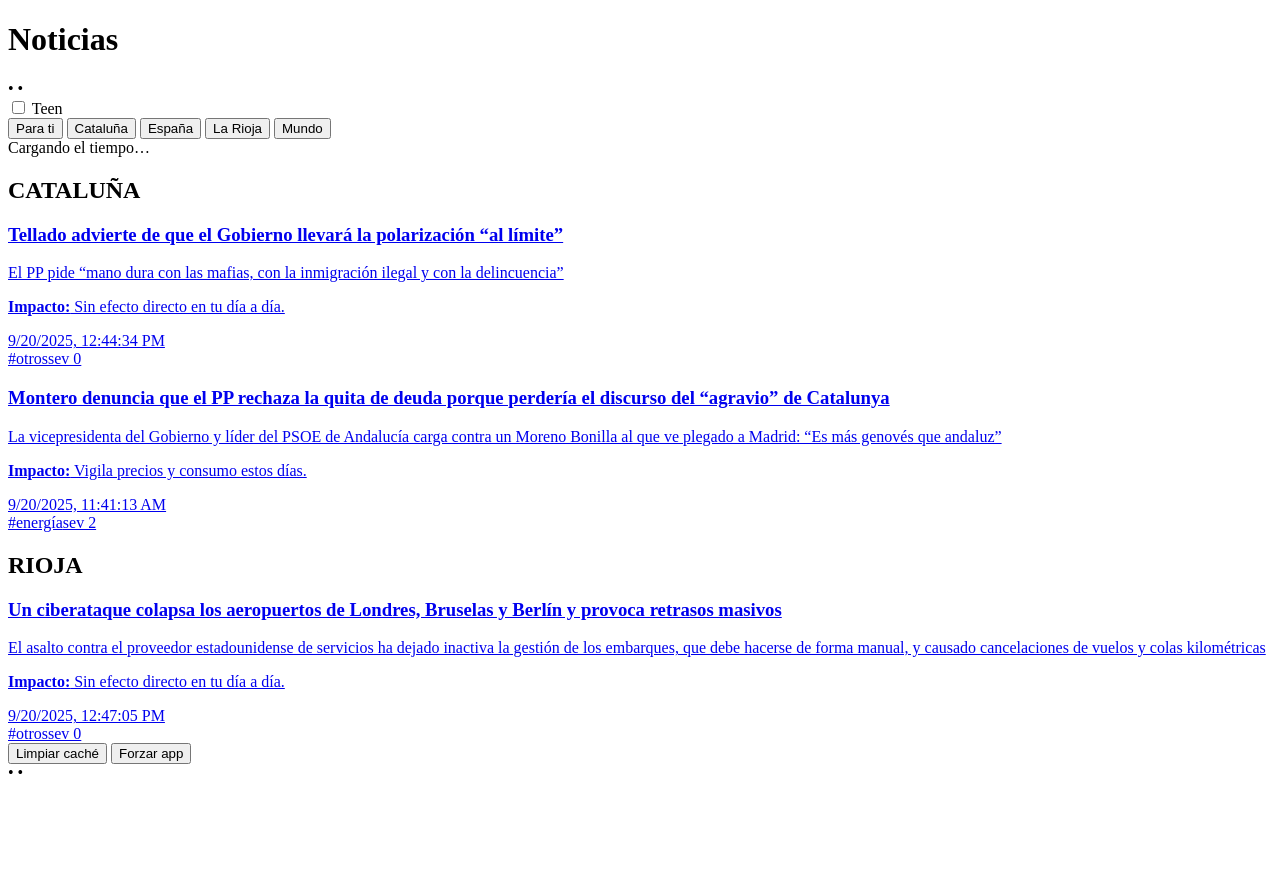
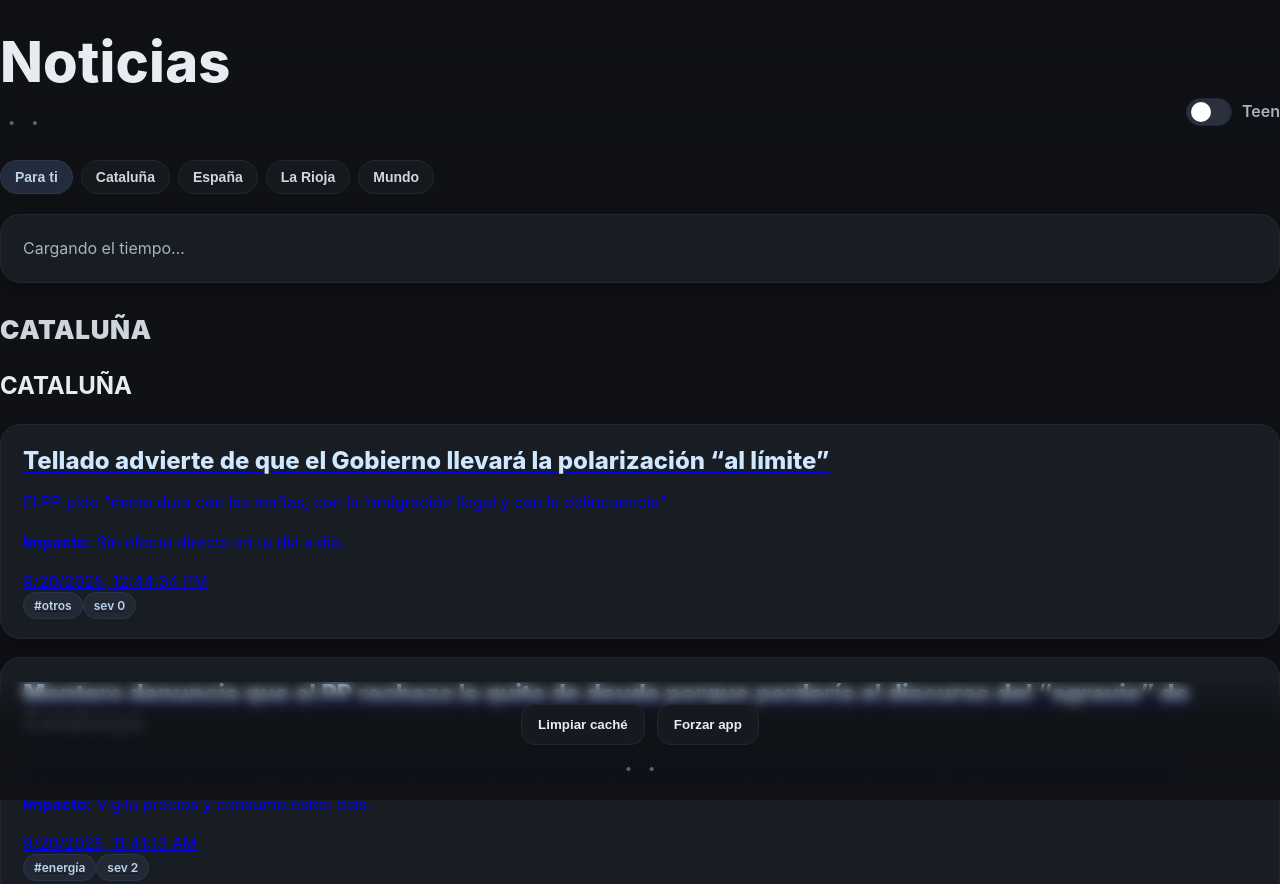
Before and after one commit to davidvazquez74/news, a plain HTML site: page index.html in a window 1280 px wide. Shown: the top 884 px of the page. Before the commit the page ends 800 px from the top, so only its background shows below. Drawn offline with Linux system fonts and the light colour scheme.

Commit message:
Update styles.css

```diff
--- a/styles.css
+++ b/styles.css
@@ -1,149 +1,204 @@
-// NotiBuddy - front minimal compatible
-const $ = s => document.querySelector(s);
-const appEl = $("#app");
-const nowFmt = () => new Date().toISOString();
-
-// Footer/build info
-function setBuildInfo(meta){
-  const appV = `App vTeen2.3`;
-  const dataV = meta?.version ? `Datos ${meta.version}` : "Datos –";
-  $("#app-version").textContent = appV;
-  $("#app-version-bottom").textContent = appV;
-  $("#data-version").textContent = dataV;
-  $("#data-version-bottom").textContent = dataV;
-  const t = new Date().toISOString();
-  $("#now").textContent = t;
-  $("#now-bottom").textContent = t;
+/* ====== Base / Theme ====== */
+:root{
+  --bg: #0f1115;
+  --bg-elev: #161a20;
+  --card: #181d23;
+  --text: #e7ecf2;
+  --muted: #a9b2bd;
+  --muted-2: #8b96a3;
+  --primary: #7cc3ff; /* azul titular */
+  --stroke: #222833;
+  --shadow: 0 8px 24px rgba(0,0,0,.35);
+  --radius-xl: 20px;
+  --radius-lg: 16px;
+  --radius-md: 12px;
+  --space-1: 6px;
+  --space-2: 10px;
+  --space-3: 14px;
+  --space-4: 18px;
+  --space-5: 22px;
+  --space-6: 28px;
+  --space-7: 34px;
+  --maxw: 980px;
 }
 
-// Fetch JSON helper (always bypass HTTP cache)
-async function getJSON(url){
-  const u = new URL(url, location.href);
-  u.searchParams.set("_", Date.now().toString());
-  const res = await fetch(u.toString(), { cache: "no-store" });
-  if(!res.ok) throw new Error("HTTP "+res.status);
-  return res.json();
+*{box-sizing:border-box}
+html,body{height:100%}
+body{
+  margin:0;
+  padding: env(safe-area-inset-top) env(safe-area-inset-right) calc(env(safe-area-inset-bottom) + 12px) env(safe-area-inset-left);
+  background:var(--bg);
+  color:var(--text);
+  font: 16px/1.45 -apple-system, BlinkMacSystemFont, "SF Pro Text",
+        "Segoe UI", Roboto, Helvetica, Arial, "Apple Color Emoji","Segoe UI Emoji";
 }
 
-function hoursAgo(iso){
-  try{
-    const diff = (Date.now() - new Date(iso).getTime())/36e5;
-    if(diff < 1) return "hace unos minutos";
-    if(diff < 24) return `hace ${Math.round(diff)} h`;
-    return new Date(iso).toLocaleString();
-  }catch{ return ""; }
+/* Contenedor centrado */
+#safe-area, .nb-container{
+  width:100%;
+  max-width:var(--maxw);
+  margin:0 auto;
+  padding: 0 var(--space-4);
 }
 
-function card(news){
-  const tags = [];
-  if(news.tag) tags.push(`<span class="nb-tag">#${news.tag}</span>`);
-  if(typeof news.severity === "number") tags.push(`<span class="nb-tag">sev ${news.severity}</span>`);
-  const time = news.published_at ? new Date(news.published_at).toLocaleString() : "";
-  return `
-    <a class="nb-link" href="${news.url || "#"}" target="_blank" rel="noopener">
-      <article class="nb-card nb-card--click">
-        <h3>${news.title}</h3>
-        ${news.summary ? `<p class="nb-muted">${news.summary}</p>` : ""}
-        ${news.impact ? `<p><strong>Impacto:</strong> ${news.impact}</p>` : ""}
-        ${time ? `<div class="nb-mutedsm">${time}</div>` : ""}
-        ${tags.length ? `<div class="nb-tags">${tags.join("")}</div>` : ""}
-      </article>
-    </a>`;
+/* ====== Header ====== */
+.nb-header{
+  position:sticky; top:0; z-index:50;
+  background:linear-gradient(180deg, rgba(15,17,21,.98), rgba(15,17,21,.9) 70%, rgba(15,17,21,0));
+  backdrop-filter:saturate(140%) blur(6px);
+  padding: var(--space-5) 0 var(--space-3);
+}
+.nb-header .nb-header-left h1{
+  font-family: "SF Pro Display",-apple-system,BlinkMacSystemFont;
+  font-size: 42px; font-weight: 800; letter-spacing:.2px;
+  margin: 0 0 var(--space-2) 0;
+}
+.nb-header{
+  display:flex; align-items:flex-end; justify-content:space-between;
+}
+.nb-meta{
+  display:flex; align-items:center; gap:8px;
+  color:var(--muted); font-size:13px;
+}
+.nb-meta .dot{opacity:.5}
+
+/* Switch Teen */
+.nb-switch{
+  position:relative; display:inline-flex; align-items:center; gap:10px;
+  cursor:pointer; user-select:none;
+}
+.nb-switch input{ display:none; }
+.nb-switch .slider{
+  width:46px; height:28px; border-radius:999px;
+  background:#2a313d; border:1px solid var(--stroke);
+  position:relative; transition:.2s background;
+}
+.nb-switch .slider::after{
+  content:""; position:absolute; top:50%; left:4px; translate:0 -50%;
+  width:20px; height:20px; border-radius:50%;
+  background:#fff; transition:.2s left;
+}
+.nb-switch input:checked + .slider{
+  background:#2c7be5;
+}
+.nb-switch input:checked + .slider::after{
+  left:22px;
+}
+.nb-switch .label{ color:var(--muted); font-weight:600; }
+
+/* ====== Pills (categorías) ====== */
+.nb-pills{
+  margin: var(--space-3) 0 var(--space-4);
+  display:flex; gap:8px; overflow-x:auto; -webkit-overflow-scrolling:touch;
+  padding-bottom: 2px;
+}
+.nb-pills::-webkit-scrollbar{ display:none; }
+.nb-pills .pill{
+  appearance:none; border:1px solid var(--stroke);
+  background: var(--bg-elev);
+  color:var(--text); opacity:.9;
+  padding: 8px 14px; border-radius:999px;
+  font-weight:600; font-size:14px;
+  white-space:nowrap; cursor:pointer;
+}
+.nb-pills .pill.active{ background:#263041; color:#cfe7ff; border-color:#2f3b4f; }
+
+/* ====== Weather card ====== */
+.nb-weather-card{
+  background:var(--card); border:1px solid var(--stroke);
+  border-radius: var(--radius-xl);
+  padding: var(--space-5); margin-bottom: var(--space-5);
+  box-shadow: var(--shadow);
+}
+.nb-weather-loading{ color:var(--muted); }
+.nb-weather-card .row{
+  display:flex; align-items:center; justify-content:space-between; gap:16px;
+}
+.nb-weather-card .temp{
+  font-size: 36px; font-weight:800;
+}
+.nb-weather-card .meta{
+  color:var(--muted); font-size:14px;
 }
 
-function section(name, items){
-  const id = name.toLowerCase().replace(/\s+/g,"-");
-  const title = name.toUpperCase();
-  return `
-    <section id="${id}">
-      <h2 class="nb-section-title">${title}</h2>
-      ${items.map(card).join("")}
-    </section>`;
+/* ====== Secciones / Cards de noticia ====== */
+main#content{ padding-bottom: var(--space-7); }
+main section{ margin: var(--space-6) 0; }
+
+main section::before{
+  content: attr(id); /* será reemplazado por JS con título visible si lo prefieres */
+  display:block; color:#dfe6ed; opacity:.92;
+  font-family: "SF Pro Display"; font-weight: 900; letter-spacing:.6px;
+  font-size: 26px; margin: 0 0 var(--space-3);
+  text-transform: uppercase;
 }
 
-async function render(){
-  try{
-    const json = await getJSON("./latest.json");
-    setBuildInfo(json);
-    appEl.innerHTML = "";
-    const groups = [];
-    if(json.cataluna?.length) groups.push(section("Cataluña", json.cataluna));
-    if(json.espana?.length) groups.push(section("España", json.espana));
-    if(json.rioja?.length) groups.push(section("Rioja", json.rioja));
-    if(json.background?.length) groups.push(section("Global", json.background));
-    if(groups.length === 0){
-      appEl.innerHTML = `<div class="nb-card"><h3>Sin noticias</h3><p class="nb-muted">No hay datos en latest.json</p></div>`;
-    }else{
-      appEl.innerHTML = groups.join("\n");
-    }
-  }catch(err){
-    appEl.innerHTML = `<div class="nb-card"><h3>Error</h3><p class="nb-muted">No se pudo cargar latest.json</p><pre class="nb-mutedsm">${String(err)}</pre></div>`;
-  }
+/* Si ya imprimes el título por JS, oculta el pseudo: */
+/* main section::before { content: none; } */
+
+.nb-card{
+  background:var(--card); border:1px solid var(--stroke);
+  border-radius: var(--radius-xl);
+  padding: var(--space-5); margin-bottom: var(--space-4);
+  box-shadow: var(--shadow);
+}
+.nb-card h3{
+  margin:0 0 var(--space-3); font-size:22px; line-height:1.2;
+  color:#cfe7ff; font-weight:800;
+}
+.nb-card a{ color:var(--primary); text-decoration:none; }
+.nb-card a:hover{ text-decoration:underline; }
+.nb-card .excerpt{ color:var(--text); opacity:.92; margin: 0 0 var(--space-3); }
+.nb-card .meta{
+  display:flex; flex-wrap:wrap; gap:10px; color:var(--muted-2); font-size:13px;
+}
+.nb-tag{
+  background:#222935; border:1px solid #2b3442; color:#bcd3ea;
+  padding: 5px 10px; border-radius:999px; font-size:12px; font-weight:600;
+}
+.nb-impact{
+  margin-top: var(--space-3); color:#dfe6ed; font-weight:700;
+}
+.nb-impact small{ color:var(--muted); font-weight:600 }
+
+/* ====== Footer ====== */
+.nb-footer{
+  position:sticky; bottom:0; z-index:40;
+  margin-top: var(--space-6);
+  background: linear-gradient(0deg, rgba(15,17,21,.96), rgba(15,17,21,.85) 70%, rgba(15,17,21,0));
+  backdrop-filter: blur(6px);
+  padding: var(--space-5) 0 var(--space-5);
+}
+.nb-footer .nb-footer-actions{
+  display:flex; gap:12px; justify-content:center; flex-wrap:wrap;
+  margin-bottom: var(--space-3);
+}
+.nb-btn{
+  appearance:none; border:1px solid var(--stroke);
+  background: var(--bg-elev); color: var(--text);
+  padding: 12px 16px; border-radius: 14px; font-weight:700;
+}
+.nb-btn:active{ transform: translateY(1px); }
+.nb-footer .nb-meta{
+  justify-content:center; gap:8px; color:var(--muted); font-size:13px;
 }
 
-// Controls
-$("#btn-clear").addEventListener("click", async () => {
-  if("caches" in window){
-    const keys = await caches.keys();
-    await Promise.all(keys.map(k => caches.delete(k)));
-  }
-  sessionStorage.clear(); localStorage.clear();
-  location.reload();
-});
-$("#btn-force").addEventListener("click", () => location.reload(true));
-$("#force-refresh").addEventListener("click", () => location.reload(true));
+/* ====== Helpers ====== */
+.hidden{ display:none !important; }
+.center{ text-align:center; }
 
-// Toggle teen view (client side, filtro por impact_teen si existe)
-let teenMode = false;
-function setSegUI(){
-  $("#toggle-mode").classList.toggle("active", !teenMode);
-  $("#toggle-mode-teen").classList.toggle("active", teenMode);
-}
-$("#toggle-mode").addEventListener("click", ()=>{ teenMode=false; render(); setSegUI(); });
-$("#toggle-mode-teen").addEventListener("click", ()=>{ teenMode=true; renderTeen(); setSegUI(); });
-$("#btn-teen").addEventListener("click", ()=>{ teenMode = !teenMode; teenMode ? renderTeen() : render(); setSegUI(); });
-
-async function renderTeen(){
-  try{
-    const json = await getJSON("./latest.json");
-    setBuildInfo(json);
-    const mapTeen = (arr=[]) => arr.map(n => ({
-      ...n,
-      impact: n.impact_teen || n.impact
-    }));
-    const out = [];
-    if(json.cataluna?.length) out.push(section("Cataluña", mapTeen(json.cataluna)));
-    if(json.espana?.length)   out.push(section("España",   mapTeen(json.espana)));
-    if(json.rioja?.length)    out.push(section("Rioja",    mapTeen(json.rioja)));
-    if(json.background?.length) out.push(section("Global", mapTeen(json.background)));
-    appEl.innerHTML = out.join("\n") || `<div class="nb-card"><h3>Sin noticias</h3></div>`;
-  }catch(e){
-    appEl.innerHTML = `<div class="nb-card"><h3>Error</h3><pre class="nb-mutedsm">${String(e)}</pre></div>`;
-  }
+@media (min-width:700px){
+  .nb-header .nb-header-left h1{ font-size: 56px; }
+  .nb-card h3{ font-size:24px; }
+  .nb-weather-card .temp{ font-size:42px; }
 }
 
-// Weather (uses existing weather_client.js API if present)
-(function initWeather(){
-  if(typeof window.NotiWeather === "function"){
-    window.NotiWeather({
-      onUpdate: (w) => {
-        const now = w?.now || {};
-        const place = w?.place || {};
-        const hi = w?.today?.hi;
-        const lo = w?.today?.lo;
-        document.getElementById("w-temp").textContent = (now.temp ?? "--") + "°C";
-        document.getElementById("w-summary").textContent = now.summary || "";
-        document.getElementById("w-location").textContent = place.name || "";
-        document.getElementById("w-hi").textContent = (hi!=null? "↑"+hi+"°":"");
-        document.getElementById("w-lo").textContent = (lo!=null? "↓"+lo+"°":"");
-        document.getElementById("w-updated").textContent = "Actualizado: " + (now.time || new Date().toLocaleString());
-      }
-    });
-  }else{
-    // fallback label
-    document.getElementById("w-summary").textContent = "Tiempo no disponible";
-  }
-})();
-
-render();
-setSegUI();
+/* ====== Legacy compatibility (por si tu JS antiguo inyecta estas clases) ====== */
+/* Esto evita “romper” mientras migras JS */
+.nb-card--weather{ background:var(--card); border:1px solid var(--stroke); border-radius:var(--radius-xl); }
+.nb-chip, .nb-seg{
+  display:inline-flex; align-items:center; justify-content:center;
+  background: var(--bg-elev); color: var(--text); border:1px solid var(--stroke);
+  padding:10px 14px; border-radius:14px; font-weight:700;
+}
+.nb-seg.active{ background:#263041; color:#cfe7ff; border-color:#2f3b4f; }
```
